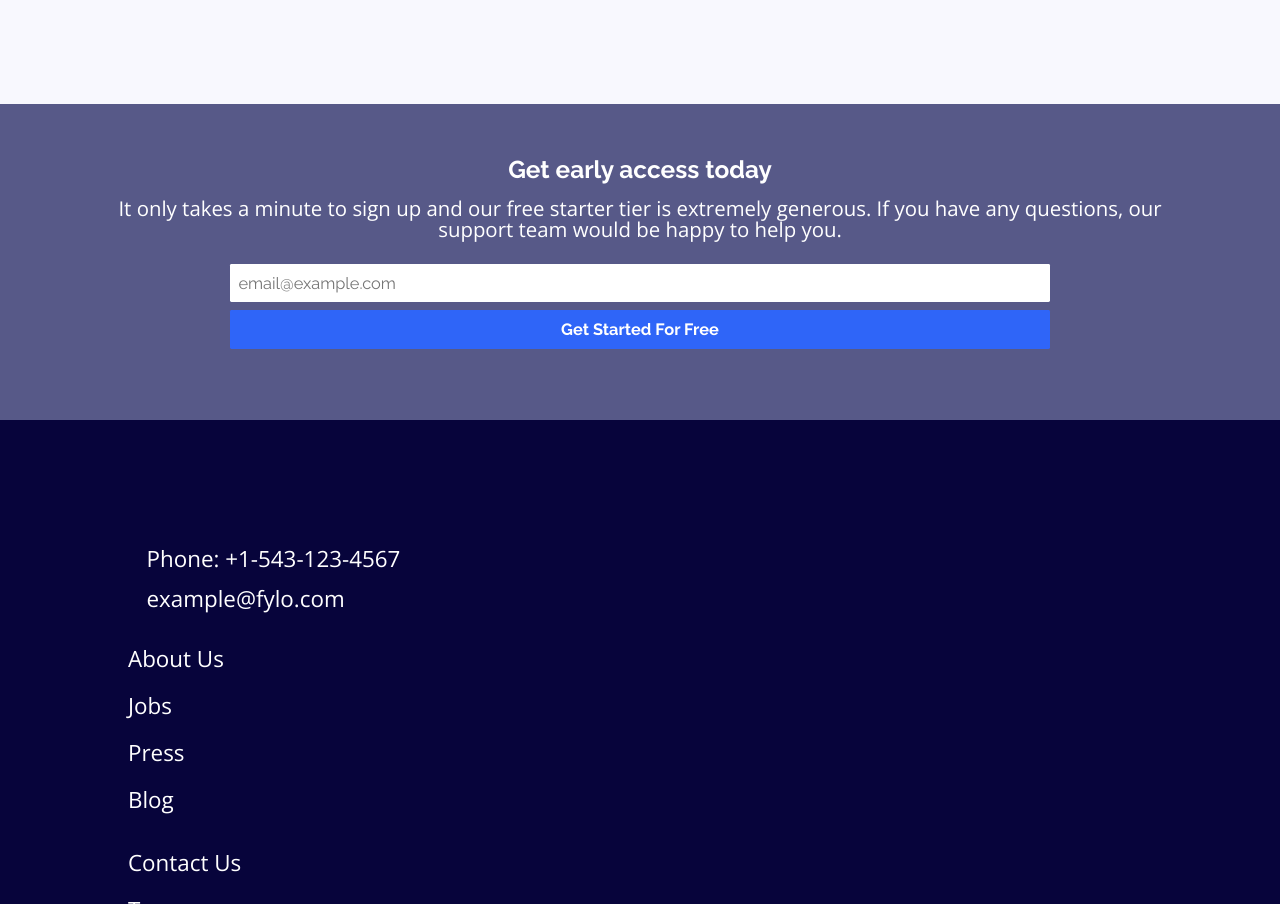
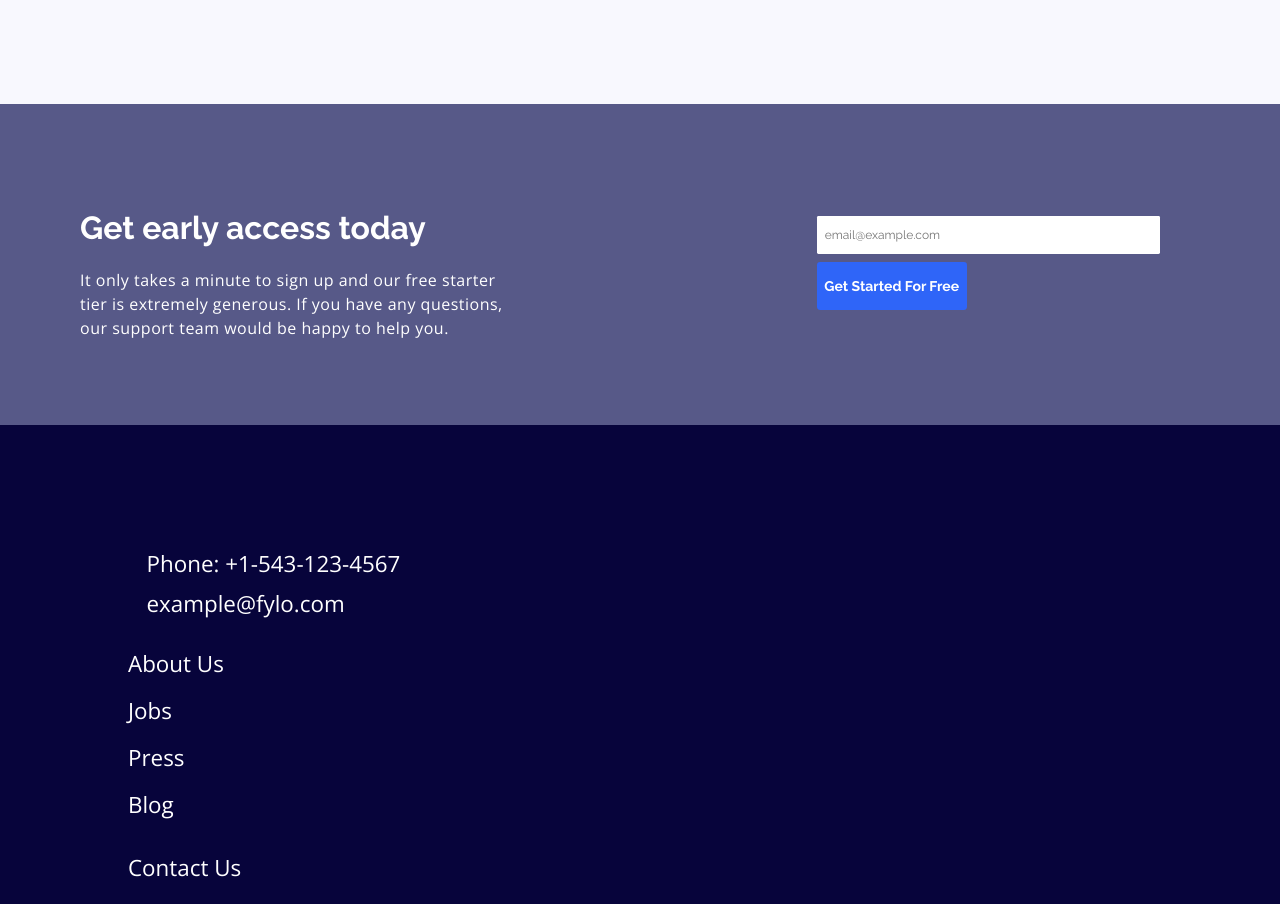
Before and after one commit to andreslopezlu/Fylo-landing-page, a plain HTML site: page index.html in a window 1280 px wide. Shown: the part 1333-2237 px from the top of the page. Drawn offline with nearby package versions, Linux system fonts and the light colour scheme.

Commit message:
section3 complete

```diff
--- a/index.html
+++ b/index.html
@@ -63,8 +63,10 @@
             </div>
         </section>
         <section class="section3">
-            <h3 class="section3__title">Get early access today</h3>
-            <p class="section3__text">It only takes a minute to sign up and our free starter tier is extremely generous. If you have any questions, our support team would be happy to help you.</p>
+            <div class="section3__info">
+                <h3 class="section3__title">Get early access today</h3>
+                <p class="section3__text">It only takes a minute to sign up and our free starter tier is extremely generous. If you have any questions, our support team would be happy to help you.</p>
+            </div>
             <form action="" class="form2">
                 <input type="text" name="email-form2" id="email-form2" class="form__input-small form__placeholder form__placeholder--small" placeholder="email@example.com">
                 <button type="submit" class="form__button form__button--small">Get Started For Free</button>
--- a/styles/index.css
+++ b/styles/index.css
@@ -135,11 +135,19 @@ body {
     font-size: calc(1.4rem + 0.5vw);
 }
 
+.section2__start {
+    mask-image: url("../assets/Fylo-landing-page-info/fylo-landing-page-with-two-column-layout-master/images/bg-curve-mobile.svg");
+    height: 93px;
+    mask-size: cover;
+    mask-repeat: no-repeat;
+    mask-position: center;
+    background-color: var(--color8);
+}
+
 .section2 {
     display: flex;
     flex-direction: column;
     background-color: var(--color8);
-    padding-top: 93px;
     align-items: center;
 }
 
@@ -274,10 +282,16 @@ body {
 
 .section3 {
     display: flex;
+    flex-direction: column;
     align-items: center;
+    background-color: var(--color9);
+}
+
+.section3__info {
+    display: flex;
     flex-direction: column;
-    justify-content: center;
-    background-color: var(--color9);
+    align-items: center;
+    margin-top: 54px;
 }
 
 .section3__title {
@@ -287,7 +301,6 @@ body {
     font-style: normal;
     font-weight: 700;
     line-height: 24px;
-    margin-top: 54px;
     margin-bottom: 16px;
 }
 
@@ -307,6 +320,7 @@ body {
     display: flex;
     flex-direction: column;
     width: 64%;
+    margin-bottom: 71px;
 }
 
 .form__input-small {
@@ -325,7 +339,6 @@ body {
     height: calc(3.2rem + 0.5vw);
     font-size: calc(1rem + 0.5vw);
     border-radius: 1.47px;
-    margin-bottom: 71px;
 }
 
 .footer {
@@ -564,4 +577,51 @@ body {
         letter-spacing: 0.4px;
     }
 
+    .section3 {
+        flex-direction: row;
+        align-items: flex-start;
+    }
+
+    .section3__info {
+        align-items: flex-start;
+        margin: 100px 227px 85px 80px;
+    }
+
+    .section3__title {
+        font-size: 3.2rem;
+        line-height: 48px;
+    }
+
+    .section3__text {
+        text-align: left;
+        font-size: 1.6rem;
+        line-height: 24px;
+        letter-spacing: 0.5px;
+        margin-bottom: 0;
+    }
+
+    .form2 {
+        margin-top: 112px;
+        margin-bottom: 0;
+        margin-right: 120px;
+    }
+
+    .form__input--small {
+        height: 48px;
+        border-radius: 3.13px;
+        padding: 16px 0 18px 22px;
+    }
+
+    .form__placeholder--small {
+        font-size: 1.2rem;
+    }
+
+    .form__button--small {
+        height: 48px;
+        font-size: 1.4rem;
+        width: 42%;
+        min-width: 150px;
+        border-radius: 3.13px;
+    }
+
 }
```
